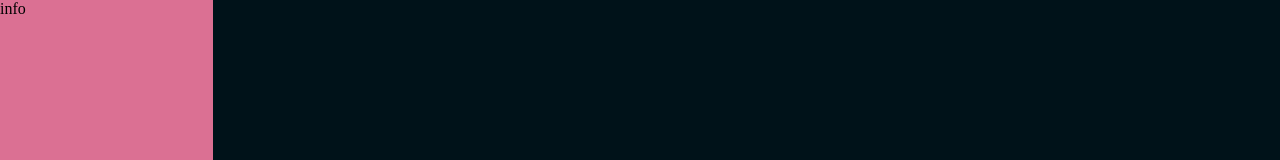
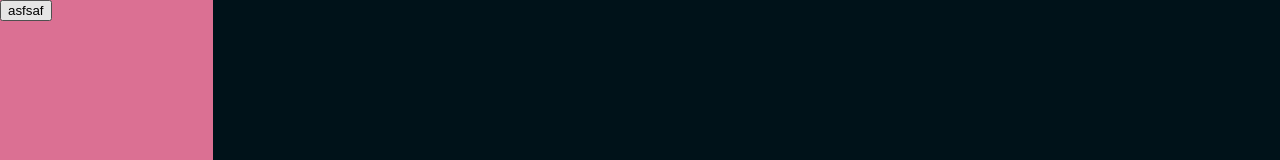
Before and after one commit to fjcmontenegro/conways-game-of-life, a React (Create React App) app: page / in a window 1280 px wide. Shown: the top 160 px of the page. Built offline with nearby package versions, Linux system fonts and the light colour scheme.

Commit message:
Let interact interact with game

```diff
--- a/src/App.tsx
+++ b/src/App.tsx
@@ -1,12 +1,18 @@
-import React from 'react'
+import React, { useState } from 'react'
 import Canvas from './components/Canvas'
 import Info from './components/Info'
 
 export default function App(): React.ReactElement {
+  const [isPlaying, setIsPlaying] = useState(false)
+
+  const handleClick = () => {
+    setIsPlaying((p) => !p)
+  }
+
   return (
     <div style={style}>
-      <Info />
-      <Canvas />
+      <Info onClick={handleClick} />
+      <Canvas isPlaying={isPlaying} />
     </div>
   )
 }
--- a/src/components/Canvas.tsx
+++ b/src/components/Canvas.tsx
@@ -1,10 +1,22 @@
 import React, { useEffect, useRef } from 'react'
 import { Game } from '../game/modules/game'
 
-const Canvas = (): React.ReactElement => {
+interface Props {
+  isPlaying: boolean
+}
+
+const Canvas = ({ isPlaying }: Props): React.ReactElement => {
   const canvasRef = useRef<HTMLCanvasElement>(null)
   const containerRef = useRef<HTMLDivElement>(null)
   const gameRef = useRef<Game>()
+
+  console.log('rendered', isPlaying)
+
+  useEffect(() => {
+    if (gameRef.current) {
+      gameRef.current.setPlay(isPlaying)
+    }
+  }, [isPlaying])
 
   useEffect(() => {
     const canvas = canvasRef.current
--- a/src/components/Info.tsx
+++ b/src/components/Info.tsx
@@ -1,7 +1,15 @@
 import React from 'react'
 
-const Info = (): React.ReactElement => {
-  return <div style={style}>info</div>
+interface Props {
+  onClick: () => void
+}
+
+const Info = ({ onClick }: Props): React.ReactElement => {
+  return (
+    <div style={style}>
+      <button onClick={onClick}>asfsaf</button>
+    </div>
+  )
 }
 
 const style: React.CSSProperties = {
--- a/src/game/modules/game.ts
+++ b/src/game/modules/game.ts
@@ -11,7 +11,7 @@ export class Game {
   context: CanvasRenderingContext2D | null
   map: Grid
 
-  playing: boolean
+  isPlaying: boolean
   mousePos: Point
   isUserDrawing: boolean
   updatedCells: string[]
@@ -35,10 +35,10 @@ export class Game {
     this.context = this.canvas.getContext('2d')
     this.map = new Grid(this.MAX_CELL_X, this.MAX_CELL_Y)
 
-    this.playing = false
     this.mousePos = { x: 0, y: 0 }
+    this.updatedCells = []
     this.isUserDrawing = false
-    this.updatedCells = []
+    this.isPlaying = false
 
     this.lastFrame = 0
   }
@@ -76,6 +76,10 @@ export class Game {
         this.map.import(formation1)
       }
     })
+  }
+
+  setPlay(play: boolean) {
+    this.isPlaying = play
   }
 
   updatePoint(mouseX: number, mouseY: number): void {
@@ -143,6 +147,6 @@ export class Game {
   mainLoop(t?: number): void {
     this.animationFrame = window.requestAnimationFrame(this.mainLoop.bind(this))
     this.render()
-    this.playing && this.update(t ?? 0)
+    this.isPlaying && this.update(t ?? 0)
   }
 }
```
